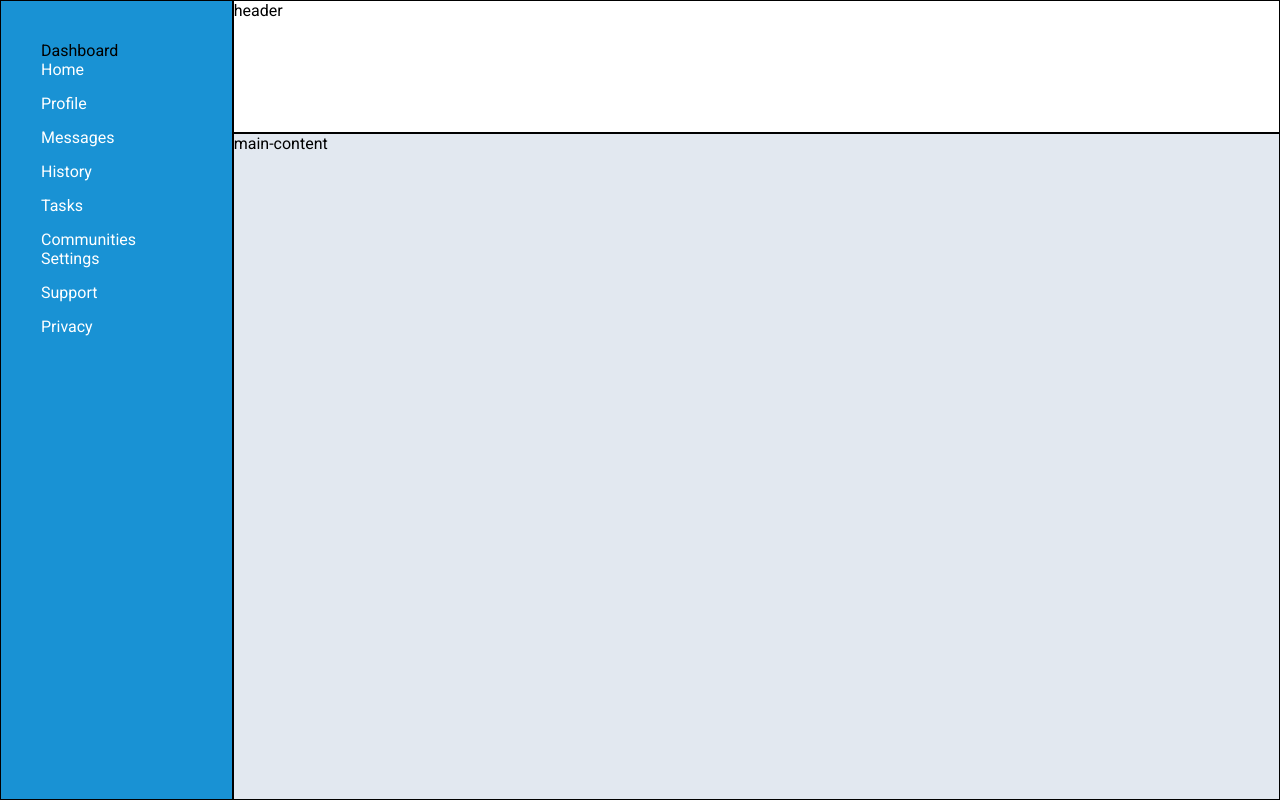
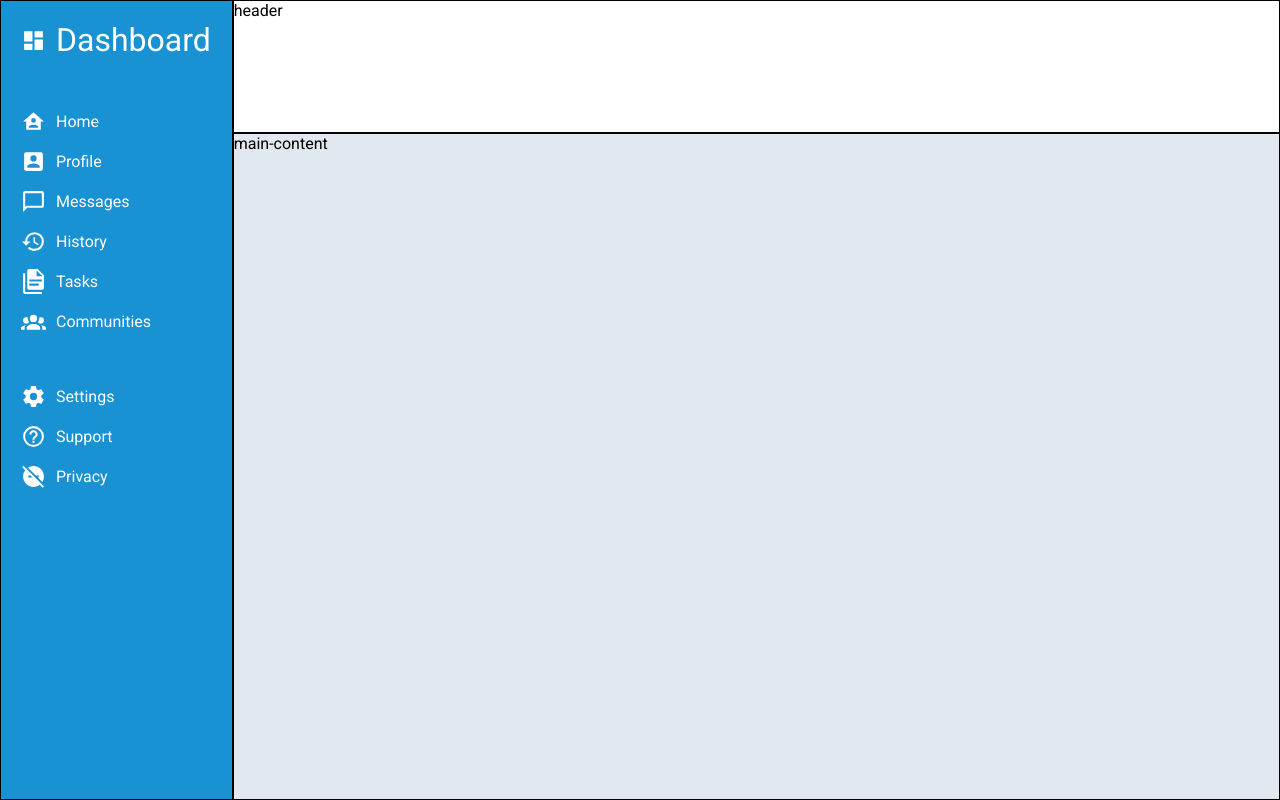
Before and after one commit to jutteko/odin-dashboard, a plain HTML site: page index.html in a window 1280 px wide. Drawn offline with Linux system fonts and the light colour scheme.

Commit message:
1.2 side-bar klaar

```diff
--- a/index.html
+++ b/index.html
@@ -16,19 +16,90 @@
     <div class="container">
       <div class="header">header</div>
       <div class="side-bar">
-        <p>Dashboard</p>
+        <div class="container-titel">
+          <svg xmlns="http://www.w3.org/2000/svg" viewBox="0 0 24 24">
+            <title>view-dashboard</title>
+            <path
+              d="M13,3V9H21V3M13,21H21V11H13M3,21H11V15H3M3,13H11V3H3V13Z"
+            />
+          </svg>
+          <p class="side-bar-titel">Dashboard</p>
+        </div>
         <ul class="upper-menu">
-          <li>Home</li>
-          <li>Profile</li>
-          <li>Messages</li>
-          <li>History</li>
-          <li>Tasks</li>
-          <li>Communities</li>
+          <li>
+            <svg xmlns="http://www.w3.org/2000/svg" viewBox="0 0 24 24">
+              <title>home</title>
+              <path
+                d="M12,3L2,12H5V20H19V12H22L12,3M12,8.75A2.25,2.25 0 0,1 14.25,11A2.25,2.25 0 0,1 12,13.25A2.25,2.25 0 0,1 9.75,11A2.25,2.25 0 0,1 12,8.75M12,15C13.5,15 16.5,15.75 16.5,17.25V18H7.5V17.25C7.5,15.75 10.5,15 12,15Z"
+              /></svg
+            >Home
+          </li>
+          <li>
+            <svg xmlns="http://www.w3.org/2000/svg" viewBox="0 0 24 24">
+              <title>Profile</title>
+              <path
+                d="M6,17C6,15 10,13.9 12,13.9C14,13.9 18,15 18,17V18H6M15,9A3,3 0 0,1 12,12A3,3 0 0,1 9,9A3,3 0 0,1 12,6A3,3 0 0,1 15,9M3,5V19A2,2 0 0,0 5,21H19A2,2 0 0,0 21,19V5A2,2 0 0,0 19,3H5C3.89,3 3,3.9 3,5Z"
+              /></svg
+            >Profile
+          </li>
+          <li>
+            <svg xmlns="http://www.w3.org/2000/svg" viewBox="0 0 24 24">
+              <title>message</title>
+              <path
+                d="M20 2H4C2.9 2 2 2.9 2 4V22L6 18H20C21.1 18 22 17.1 22 16V4C22 2.9 21.1 2 20 2M20 16H5.2L4 17.2V4H20V16Z"
+              /></svg
+            >Messages
+          </li>
+          <li>
+            <svg xmlns="http://www.w3.org/2000/svg" viewBox="0 0 24 24">
+              <title>history</title>
+              <path
+                d="M13.5,8H12V13L16.28,15.54L17,14.33L13.5,12.25V8M13,3A9,9 0 0,0 4,12H1L4.96,16.03L9,12H6A7,7 0 0,1 13,5A7,7 0 0,1 20,12A7,7 0 0,1 13,19C11.07,19 9.32,18.21 8.06,16.94L6.64,18.36C8.27,20 10.5,21 13,21A9,9 0 0,0 22,12A9,9 0 0,0 13,3"
+              /></svg
+            >History
+          </li>
+          <li>
+            <svg xmlns="http://www.w3.org/2000/svg" viewBox="0 0 24 24">
+              <title>tasks</title>
+              <path
+                d="M4 4V22H20V24H4C2.9 24 2 23.1 2 22V4H4M15 7H20.5L15 1.5V7M8 0H16L22 6V18C22 19.11 21.11 20 20 20H8C6.89 20 6 19.1 6 18V2C6 .89 6.89 0 8 0M17 16V14H8V16H17M20 12V10H8V12H20Z"
+              /></svg
+            >Tasks
+          </li>
+          <li>
+            <svg xmlns="http://www.w3.org/2000/svg" viewBox="0 0 24 24">
+              <title>communities</title>
+              <path
+                d="M12,5.5A3.5,3.5 0 0,1 15.5,9A3.5,3.5 0 0,1 12,12.5A3.5,3.5 0 0,1 8.5,9A3.5,3.5 0 0,1 12,5.5M5,8C5.56,8 6.08,8.15 6.53,8.42C6.38,9.85 6.8,11.27 7.66,12.38C7.16,13.34 6.16,14 5,14A3,3 0 0,1 2,11A3,3 0 0,1 5,8M19,8A3,3 0 0,1 22,11A3,3 0 0,1 19,14C17.84,14 16.84,13.34 16.34,12.38C17.2,11.27 17.62,9.85 17.47,8.42C17.92,8.15 18.44,8 19,8M5.5,18.25C5.5,16.18 8.41,14.5 12,14.5C15.59,14.5 18.5,16.18 18.5,18.25V20H5.5V18.25M0,20V18.5C0,17.11 1.89,15.94 4.45,15.6C3.86,16.28 3.5,17.22 3.5,18.25V20H0M24,20H20.5V18.25C20.5,17.22 20.14,16.28 19.55,15.6C22.11,15.94 24,17.11 24,18.5V20Z"
+              /></svg
+            >Communities
+          </li>
         </ul>
         <ul class="lower-menu">
-          <li>Settings</li>
-          <li>Support</li>
-          <li>Privacy</li>
+          <li>
+            <svg xmlns="http://www.w3.org/2000/svg" viewBox="0 0 24 24">
+              <title>settings</title>
+              <path
+                d="M12,15.5A3.5,3.5 0 0,1 8.5,12A3.5,3.5 0 0,1 12,8.5A3.5,3.5 0 0,1 15.5,12A3.5,3.5 0 0,1 12,15.5M19.43,12.97C19.47,12.65 19.5,12.33 19.5,12C19.5,11.67 19.47,11.34 19.43,11L21.54,9.37C21.73,9.22 21.78,8.95 21.66,8.73L19.66,5.27C19.54,5.05 19.27,4.96 19.05,5.05L16.56,6.05C16.04,5.66 15.5,5.32 14.87,5.07L14.5,2.42C14.46,2.18 14.25,2 14,2H10C9.75,2 9.54,2.18 9.5,2.42L9.13,5.07C8.5,5.32 7.96,5.66 7.44,6.05L4.95,5.05C4.73,4.96 4.46,5.05 4.34,5.27L2.34,8.73C2.21,8.95 2.27,9.22 2.46,9.37L4.57,11C4.53,11.34 4.5,11.67 4.5,12C4.5,12.33 4.53,12.65 4.57,12.97L2.46,14.63C2.27,14.78 2.21,15.05 2.34,15.27L4.34,18.73C4.46,18.95 4.73,19.03 4.95,18.95L7.44,17.94C7.96,18.34 8.5,18.68 9.13,18.93L9.5,21.58C9.54,21.82 9.75,22 10,22H14C14.25,22 14.46,21.82 14.5,21.58L14.87,18.93C15.5,18.67 16.04,18.34 16.56,17.94L19.05,18.95C19.27,19.03 19.54,18.95 19.66,18.73L21.66,15.27C21.78,15.05 21.73,14.78 21.54,14.63L19.43,12.97Z"
+              /></svg
+            >Settings
+          </li>
+          <li>
+            <svg xmlns="http://www.w3.org/2000/svg" viewBox="0 0 24 24">
+              <title>support</title>
+              <path
+                d="M11,18H13V16H11V18M12,2A10,10 0 0,0 2,12A10,10 0 0,0 12,22A10,10 0 0,0 22,12A10,10 0 0,0 12,2M12,20C7.59,20 4,16.41 4,12C4,7.59 7.59,4 12,4C16.41,4 20,7.59 20,12C20,16.41 16.41,20 12,20M12,6A4,4 0 0,0 8,10H10A2,2 0 0,1 12,8A2,2 0 0,1 14,10C14,12 11,11.75 11,15H13C13,12.75 16,12.5 16,10A4,4 0 0,0 12,6Z"
+              /></svg
+            >Support
+          </li>
+          <li>
+            <svg xmlns="http://www.w3.org/2000/svg" viewBox="0 0 24 24">
+              <title>privacy</title>
+              <path
+                d="M22.1 21.5L2.4 1.7L1.1 3L4.1 6C2.8 7.6 2 9.7 2 12C2 17.5 6.5 22 12 22C14.3 22 16.4 21.2 18 19.9L20.8 22.7L22.1 21.5M7 13V11H9.1L11.1 13H7M14.2 11L6.7 3.5C8.3 2.6 10.1 2 12 2C17.5 2 22 6.5 22 12C22 13.9 21.4 15.7 20.5 17.3L16.2 13H17V11H14.2Z"
+              /></svg
+            >Privacy
+          </li>
         </ul>
       </div>
       <div class="main-content">main-content</div>
--- a/styles.css
+++ b/styles.css
@@ -22,7 +22,20 @@
   border: 1px solid black;
   background-color: #1992d4;
   grid-row: 1/3;
-  padding: 40px;
+  padding: 20px;
+  display: flex;
+  flex-direction: column;
+  gap: 50px;
+}
+.container-titel {
+  display: flex;
+  gap: 10px;
+  align-items: center;
+  color: #fff;
+}
+
+.side-bar-titel {
+  font-size: 2rem;
 }
 
 .side-bar ul {
@@ -33,6 +46,17 @@
   gap: 15px;
 }
 
+.side-bar li {
+  display: flex;
+  gap: 10px;
+  align-items: center;
+}
+
+.side-bar svg {
+  width: 25px;
+  fill: currentColor;
+}
+
 .main-content {
   border: 1px solid black;
   background-color: #e2e8f0;
```
